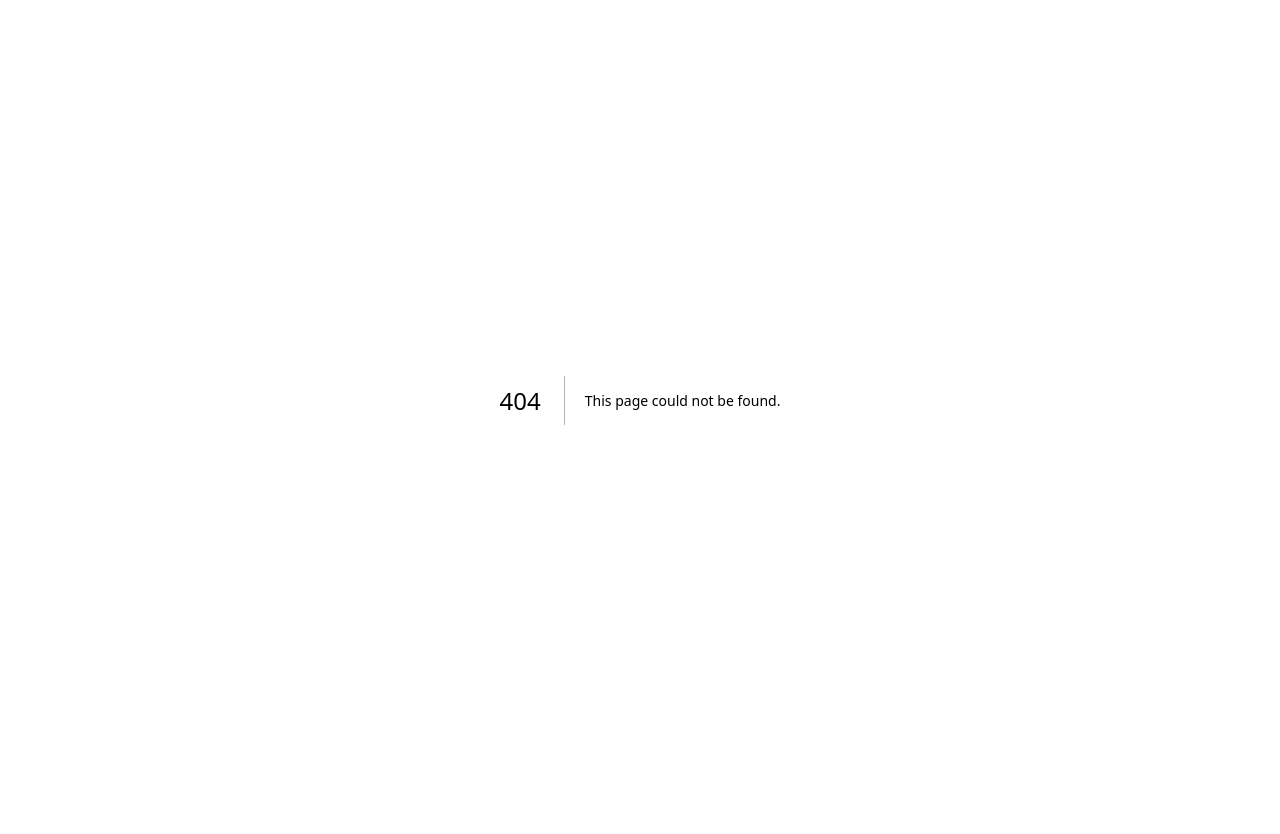
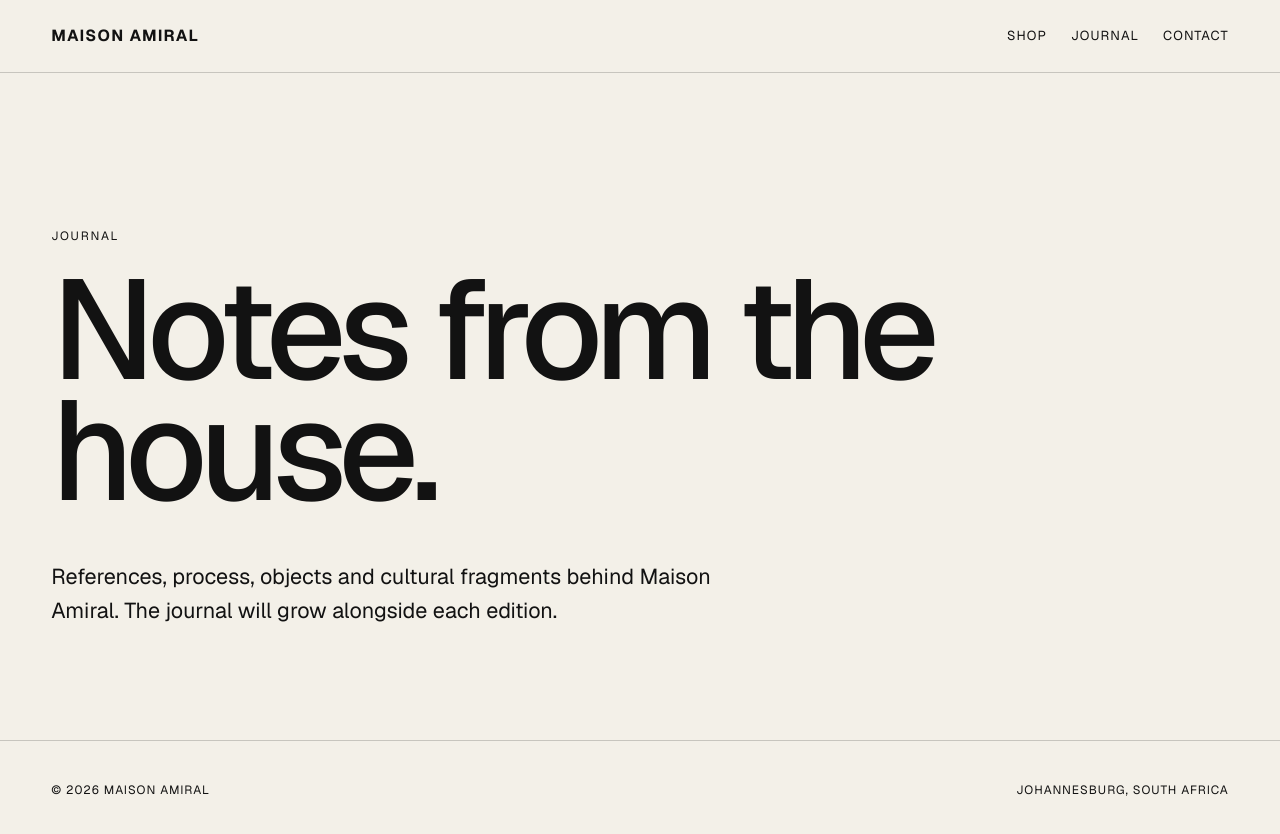
Before and after one commit to Tee-star-black/maisonamiral, a Next.js app: page /journal in a window 1280 px wide. Before the commit this address had no page. Shown: the top 834 px of the page. Before the commit the page ends 800 px from the top, so only its background shows below. Built offline with nearby package versions, Linux system fonts and the light colour scheme.

Commit message:
feat: add journal page

```diff
--- /dev/null
+++ b/src/app/journal/page.tsx
@@ -0,0 +1,8 @@
+import type { Metadata } from "next";
+import { EditorialPage } from "@/components/editorial-page";
+
+export const metadata: Metadata = { title: "Journal", description: "Notes, references and stories from Maison Amiral." };
+
+export default function JournalPage() {
+  return <EditorialPage eyebrow="Journal" title="Notes from the house." intro="References, process, objects and cultural fragments behind Maison Amiral. The journal will grow alongside each edition." />;
+}
```
